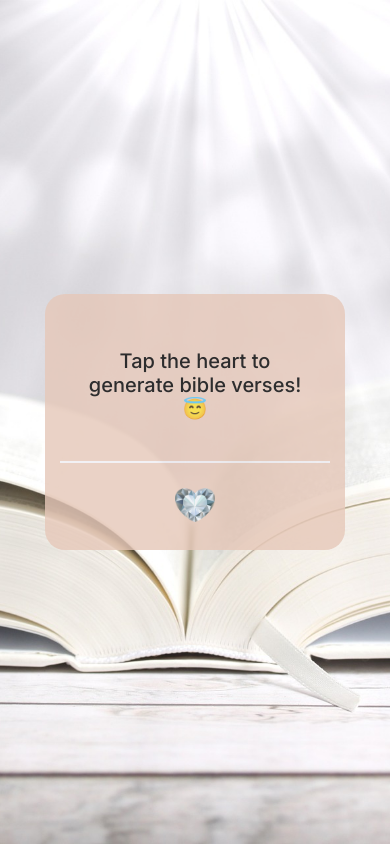
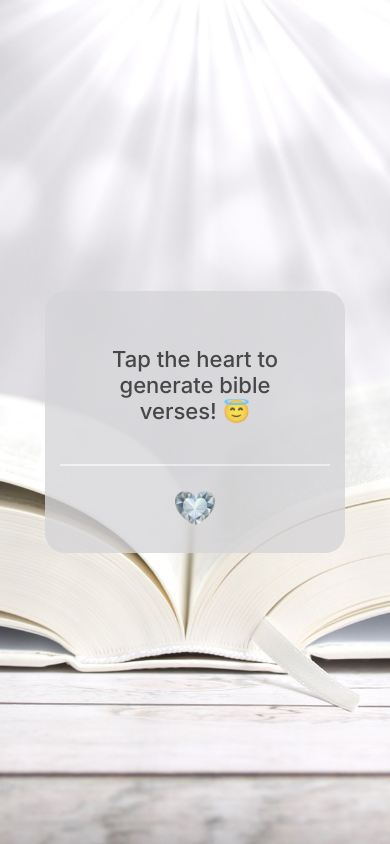
Before and after one commit to ktmagno/bible-verse-generator, a plain HTML site: page index.html in a window 390 px wide. Drawn offline with Linux system fonts and the light colour scheme.

Commit message:
Updated container color

```diff
--- a/style.css
+++ b/style.css
@@ -1,3 +1,5 @@
+@import url('https://fonts.googleapis.com/css2?family=Inter:ital,opsz,wght@0,14..32,100..900;1,14..32,100..900&family=Lato:ital,wght@0,100;0,300;0,400;0,700;0,900;1,100;1,300;1,400;1,700;1,900&family=Poppins:ital,wght@0,100;0,200;0,300;0,400;0,500;0,600;0,700;0,800;0,900;1,100;1,200;1,300;1,400;1,500;1,600;1,700;1,800;1,900&family=Roboto:ital,wght@0,100;0,300;0,400;0,500;0,700;0,900;1,100;1,300;1,400;1,500;1,700;1,900&display=swap');
+
 * {
   margin: 0;
   padding: 0;
@@ -6,7 +8,8 @@
 
 body {
   font-family: "Inter", sans-serif;
-  font-weight: 100;
+  font-weight: 500;
+  color: rgb(33, 33, 33);
   background-image: url(images/bg-image-2.jpg);
   background-size: cover;
   background-position: center;
@@ -21,19 +24,18 @@ body {
 .container {
   max-width: 800px;
   min-height: fit-content;
-  background-color: #BAB9BE;
+  background-color: #D6D5D8;
   opacity: 0.8;
   padding: 20px;
   margin: auto;
-  border-radius: 20px;
+  border-radius: 30px;
   display: grid;
 }
 
 .container p {
   font-size: 30px;
-  font-weight: 500;
   text-align: center;
-  padding: 30px;
+  padding: 20px;
   isolation: isolate;
 }
 
@@ -52,45 +54,11 @@ img {
   margin: 10px;
 }
 
-/* responsive 3 column footer */
-/* footer {
-  background-color: rgb(230, 200, 185);
-  padding: 1em;
-  margin-top: auto;
-  display: flex;
-  justify-content: space-between;
-  gap: 3.5rem;
-}
-
-.footer-content {
-  text-align: left;
-}
-
-.footer-content h4 {
-  text-transform: uppercase;
-}
-
-.share-buttons ul {
-  list-style: none;
-  display: flex;
-}
-
-.share-buttons li {
-  display: inline-block;
-  padding: 0 5px;
-  margin-top: -60px;
-  opacity: 0.5;
-}
-
-.share-buttons li:hover {
-  opacity: 1;
-} */
-
 @media (max-width: 900px) {
   .container {
-    max-width: 700px;
+    max-width: 600px;
     min-height: fit-content;
-    background-color: rgb(230, 200, 185);
+    background-color: #D6D5D8;
     opacity: 0.8;
     padding: 20px;
     margin: auto;
@@ -100,9 +68,8 @@ img {
 
   .container p {
     font-size: 25px;
-    font-weight: 500;
     text-align: center;
-    padding: 30px;
+    padding: 20px;
     isolation: isolate;
   }
 
@@ -122,41 +89,11 @@ img {
   }
 }
 
-  /* footer {
-    background-color: rgb(230, 200, 185);
-    padding: 1em;
-    margin-top: auto;
-    display: flex;
-    justify-content: space-between;
-    gap: 2.5rem;
-    font-size: small;
-  }
-
-  .footer-content {
-    text-align: left;
-  }
-  .share-buttons ul {
-    list-style: none;
-    display: flex;
-  }
-
-  .share-buttons li {
-    display: inline-block;
-    padding: 0 5px;
-    margin-top: -50px;
-    opacity: 0.5;
-  }
-
-  .share-buttons li:hover {
-    opacity: 1;
-  }
-} */
-
 @media(max-width: 600px) {
   .container {
     max-width: 400px;
     min-height: fit-content;
-    background-color: rgb(230, 200, 185);
+    background-color: #D6D5D8;
     opacity: 0.8;
     padding: 20px;
     margin: auto;
@@ -165,10 +102,9 @@ img {
   }
 
   .container p {
-    font-size: 20px;
-    font-weight: 500;
+    font-size: 22px;
     text-align: center;
-    padding: 25px;
+    padding: 20px;
     isolation: isolate;
   }
 
@@ -193,7 +129,7 @@ img {
   .container {
     max-width: 300px;
     min-height: fit-content;
-    background-color: rgb(230, 200, 185);
+    background-color: #D6D5D8;
     opacity: 0.8;
     padding: 15px;
     margin: auto;
@@ -202,8 +138,7 @@ img {
   }
 
   .container p {
-    font-size: 20px;
-    font-weight: 500;
+    font-size: 22px;
     text-align: center;
     padding: 20px;
     isolation: isolate;
```
